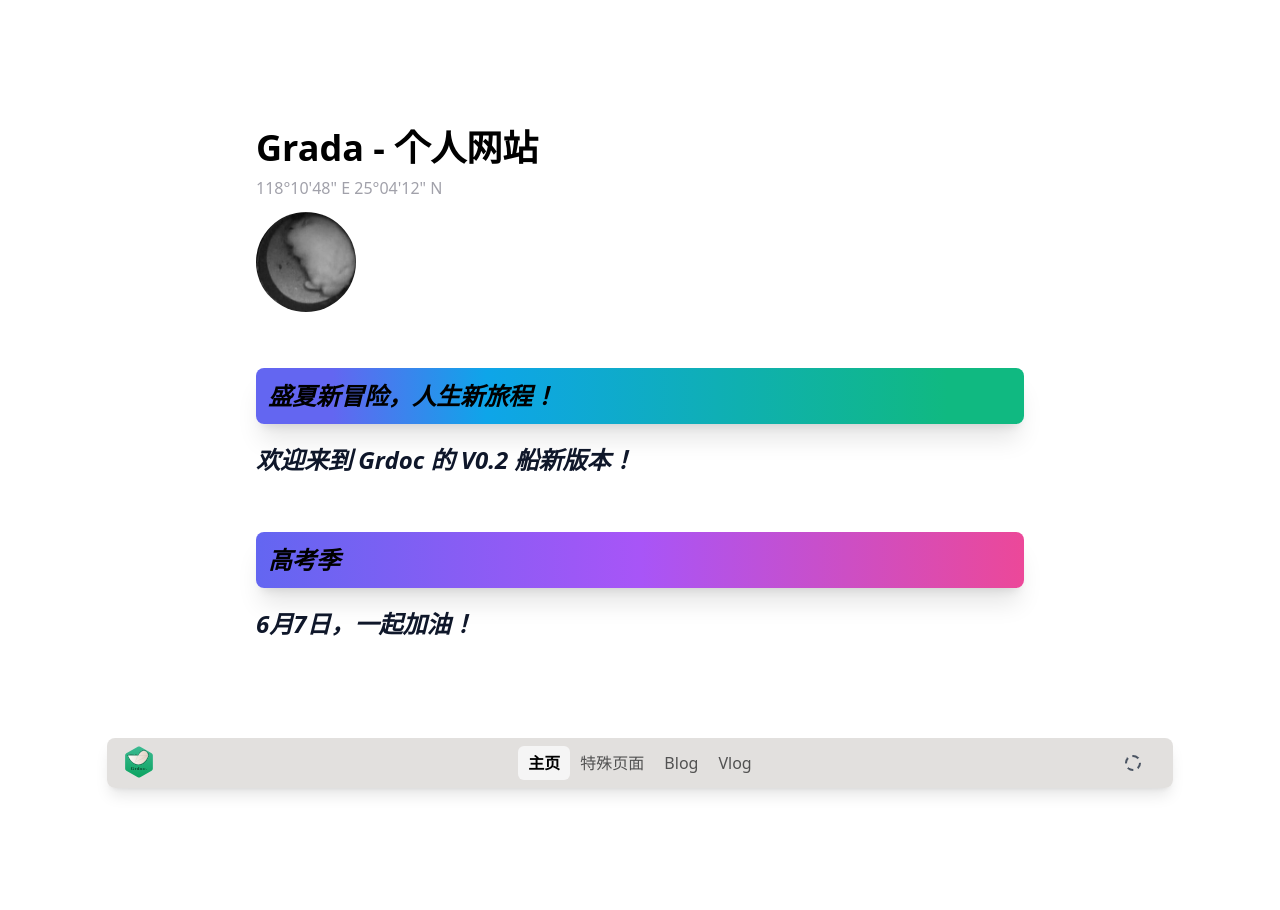
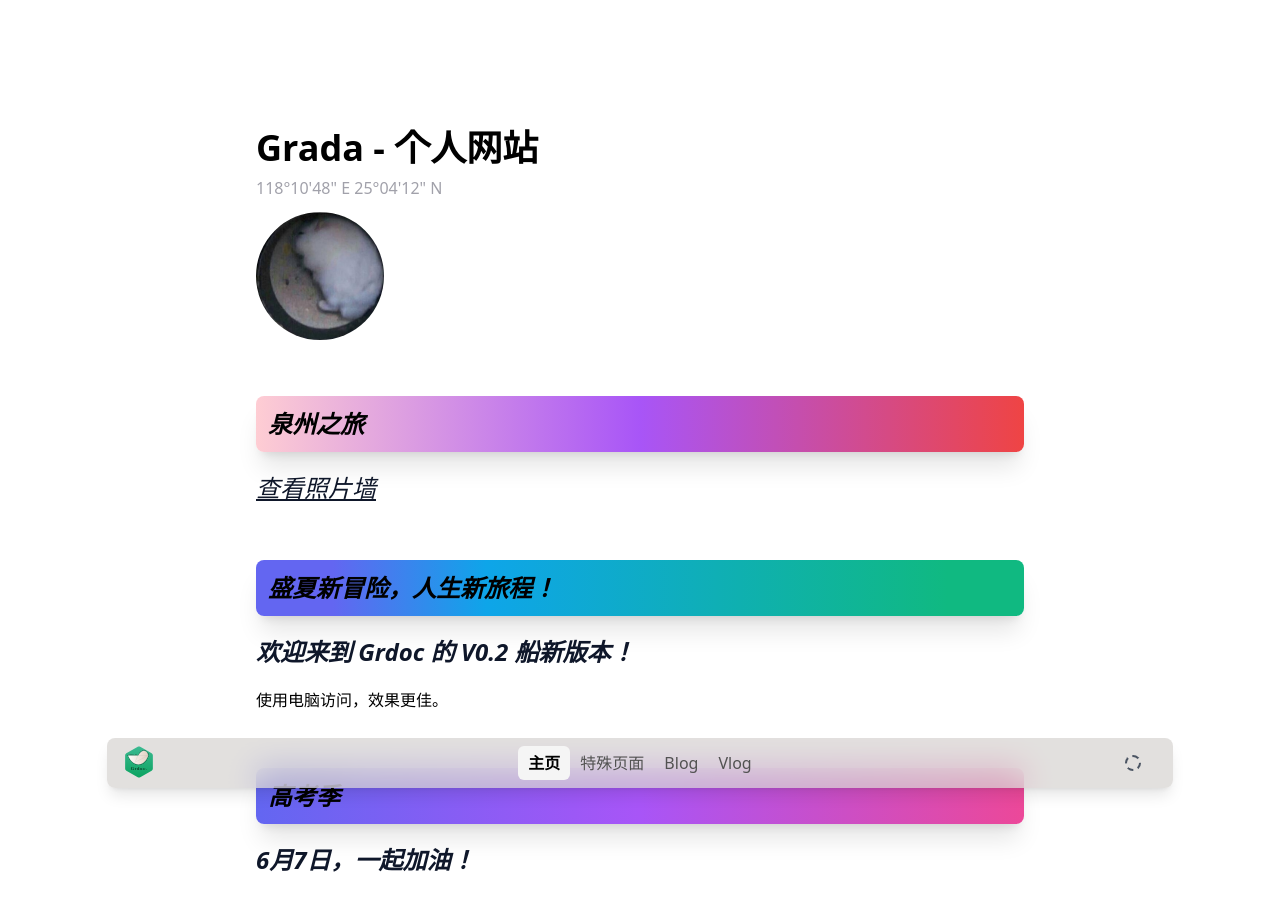
Before and after one commit to pentaoa/grdocapp, a Next.js app: page / in a window 1280 px wide. Shown: the top 910 px of the page. Before the commit the page ends 800 px from the top, so only its background shows below. Built offline with nearby package versions, Linux system fonts and the light colour scheme.

Commit message:
🦖第一个照片墙

```diff
--- a/app/page.tsx
+++ b/app/page.tsx
@@ -7,7 +7,6 @@ import {
   TwitterIcon,
   ViewsIcon,
 } from 'components/icons';
-import { name, about, bio, avatar } from 'lib/info';
 import Billboard from '../components/billboard';
 
 export const revalidate = 60;
@@ -15,23 +14,29 @@ export const revalidate = 60;
 export default async function HomePage() {
   return (
     <section>
-      <h1 className="font-bold text-4xl dark:text-neutral-200">{name} - 个人网站</h1>
+      <h1 className="font-bold text-4xl dark:text-neutral-200">Grada - 个人网站</h1>
 
       <div className="my-2 text-zinc-400">
         118°10'48" E  25°04'12" N
       </div>
 
       <div className="my-3">
-        <Image
-          alt={name}
-          className="rounded-full grayscale"
-          src={avatar}
-          placeholder="blur"
-          width={100}
-          priority
+        <img
+          className="rounded-full w-1/6"
+          src="cangshu.jpg"
         />
       </div>
 
+      <div className="my-14">
+        <div className="p-3 rounded-lg text-2xl font-semibold italic shadow-xl bg-gradient-to-r from-rose-200 via-purple-500 to-red-500">
+          泉州之旅
+        </div>
+        <Link href="/blog/2023-06-21">
+          <p className="underline my-5 text-2xl italic text-slate-900">
+            查看照片墙
+          </p>
+        </Link>
+      </div>
 
       <div className=" my-14">
         <div className="p-3 rounded-lg text-2xl font-semibold italic shadow-xl bg-gradient-to-r from-indigo-500 from-10% via-sky-500 via-30% to-emerald-500 to-90%">
@@ -40,8 +45,8 @@ export default async function HomePage() {
         <div className="my-5 text-2xl font-semibold italic text-slate-900">
           欢迎来到 Grdoc 的 V0.2 船新版本！
         </div>
+        使用电脑访问，效果更佳。
       </div>
-
 
       <div className="my-14 ">
         <div className="p-3 rounded-lg text-2xl font-semibold italic shadow-xl bg-gradient-to-r from-indigo-500 via-purple-500 to-pink-500">
--- a/components/footer.tsx
+++ b/components/footer.tsx
@@ -4,7 +4,6 @@ import clsx from 'clsx';
 import { usePathname } from 'next/navigation';
 import Link from 'next/link';
 import { LayoutGroup, motion } from 'framer-motion';
-import { name, about, bio, avatar } from 'lib/info';
 
 const navItems = {
   '/': {
--- a/content/2023-06-17.mdx
+++ b/content/2023-06-17.mdx
@@ -1,11 +1,9 @@
 ---
-title: 本网站的设计原则
+title: 本网站的设计
 publishedAt: 2023-06-17
 summary: '包含了本人对数字平面设计的一些见解'
 author: '鲲鹏'
 ---
-
-[toc]
 
 本网站的 0.2 版本本人总体上是比较满意的。它删除了大量插件，大幅减少了页面元素，使用了轻量级设计，我们肯定繁复的价值，但是化繁就简总令人豁然开朗。我将从四个方面来说说本网站的设计。
 
@@ -15,7 +13,7 @@ author: '鲲鹏'
 
 ### 用户界面设计
 
-苹果公司在21年对其iOS 16 上的 Safari 浏览器的交互进行了重新设计，把标签栏往下面移动，并称其让浏览更顺手，此外这种设计其实对移动端的整个浏览体验有着极大提升：网站本身的内容、导航栏等元素不会随着上划下划而上下跳动，导致视觉错乱。
+苹果公司在21年对其 iOS 16 上的 Safari 浏览器的交互进行了重新设计，把标签栏往下面移动，并称其让浏览更顺手，此外这种设计其实对移动端的整个浏览体验有着极大提升：网站本身的内容、导航栏等元素不会随着上划下划而上下跳动，导致视觉错乱。
 
 > Safari introduces a newly designed browsing experience that makes controls easier to reach. By default, the new tab bar is positioned at the bottom of the screen, so users can easily swipe between tabs with one hand. Tab Groups allow users to organize tabs and easily access them at any time across iPhone, iPad, or Mac, and a customizable start page and web extensions on iOS make Safari more powerful and personal than ever.
 
@@ -57,7 +55,7 @@ damping: 20,
 
 语意化是啥？
 
-> **语义化，**指对文本内容的结构化（内容语义化），选择合乎语义的标签（代码语义化），便于开发者阅读，维护和写出更优雅的代码的同时，让浏览器的爬虫和辅助技术更好的解析。
+> 语义化，指对文本内容的结构化（内容语义化），选择合乎语义的标签（代码语义化），便于开发者阅读，维护和写出更优雅的代码的同时，让浏览器的爬虫和辅助技术更好的解析。
 
 语意化可以使网站的源代码更易读，更好适配浏览器的阅读器。
 
--- /dev/null
+++ b/content/2023-06-21.mdx
@@ -0,0 +1,26 @@
+---
+title: 照片墙-泉州之旅
+publishedAt: 2023-06-21
+summary: '...'
+author: '鲲鹏'
+---
+
+![IMG_0096](https://ihs-1317591693.cos.ap-guangzhou.myqcloud.com/grdoc/IMG_0096.jpg)
+
+![IMG_0193](https://ihs-1317591693.cos.ap-guangzhou.myqcloud.com/grdoc/IMG_0193.jpg)
+
+![IMG_0101](https://ihs-1317591693.cos.ap-guangzhou.myqcloud.com/grdoc/IMG_0101.jpg)
+
+![IMG_0102](https://ihs-1317591693.cos.ap-guangzhou.myqcloud.com/grdoc/IMG_0102.jpg)
+
+![IMG_0107](https://ihs-1317591693.cos.ap-guangzhou.myqcloud.com/grdoc/IMG_0107.jpg)
+
+![IMG_0186](https://ihs-1317591693.cos.ap-guangzhou.myqcloud.com/grdoc/IMG_0186.jpg)
+
+![IMG_0204](https://ihs-1317591693.cos.ap-guangzhou.myqcloud.com/grdoc/IMG_0204.jpg)
+
+![IMG_0206](https://ihs-1317591693.cos.ap-guangzhou.myqcloud.com/grdoc/IMG_0206.jpg)
+
+![IMG_0196](https://ihs-1317591693.cos.ap-guangzhou.myqcloud.com/grdoc/IMG_0196.jpg)
+
+![IMG_0097](https://ihs-1317591693.cos.ap-guangzhou.myqcloud.com/grdoc/IMG_0097.jpg)
--- a/content/establish.mdx
+++ b/content/establish.mdx
@@ -5,7 +5,7 @@ summary: '高三建站的随笔'
 author: 鲲鹏
 ---
 
-### 高三建站的随笔
+### 建站的随笔
 
 有人说，一直处于知识输入的状态，会忘记知识输出的优势，所以，就有了我的个人网站！！作为个人网站，“Grdoc” 主要承担着记录生活、存放思绪的作用，它也可以是我展示生活、记录生活的舞台。总的来说，博客是我的文档库的一个分支，充当和外界交流信息的接口。当然，欢迎各位在本网站投稿。作为一个前端小白，建站并不容易，在 GitHub、Gitee、腾讯云、Vercel 等平台辗转。建站的过程非常的有趣，我从文档都看不懂到到熟悉 GitHub 的工作流，到了解网站证书和备案，到惊叹图床的便利，体会 vscode 对效率的巨大提升，体会使用 Vercel 那种行云流水般的畅快，在VSC、终端的花花绿绿中找到和电脑对话的节奏。
 
--- a/content/izumi_poems.mdx
+++ b/content/izumi_poems.mdx
@@ -5,6 +5,7 @@ summary: 'Izumi 在此网站的第一篇文章'
 publishedAt: '2023-05-04'
 ---
 
+*站长：我们新增了一位投稿者-Izumi*
 
 ## 咏清泉·毕业有感
 
```
